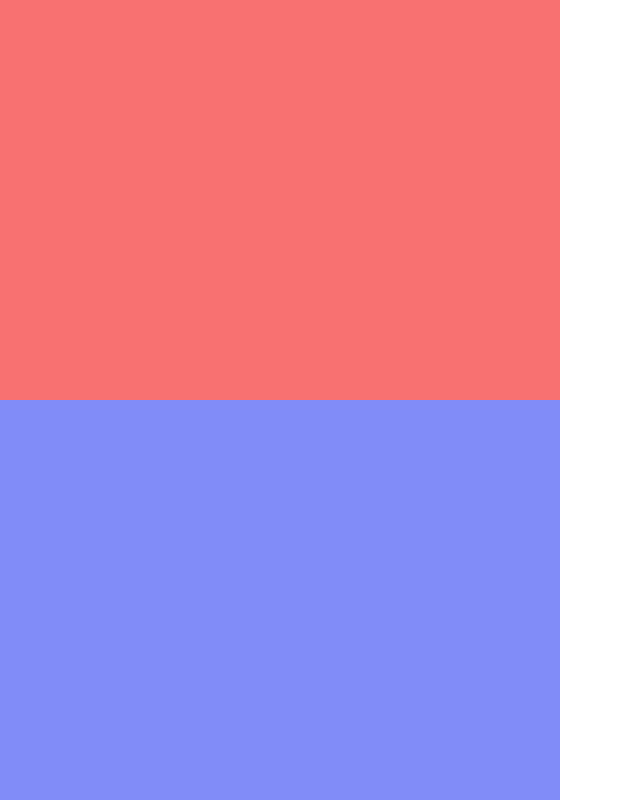
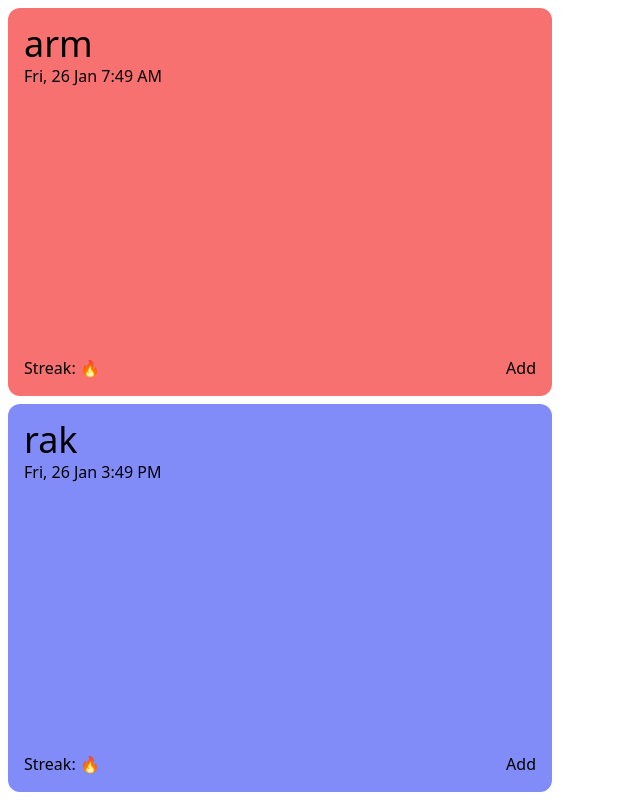
Before and after one commit to arm-out/habit, a SvelteKit app: page / in a window 1280 px wide. Shown: the whole page, without its empty margins (0-640 px from the left). Built offline with nearby package versions, Linux system fonts and the light colour scheme.

Commit message:
timezones and layout

```diff
--- a/package.json
+++ b/package.json
@@ -32,5 +32,8 @@
 		"typescript": "^5.0.0",
 		"vite": "^5.0.3"
 	},
-	"type": "module"
+	"type": "module",
+	"dependencies": {
+		"moment-timezone": "^0.5.44"
+	}
 }
--- a/src/routes/+page.svelte
+++ b/src/routes/+page.svelte
@@ -1,4 +1,41 @@
-<main class="h-screen flex flex-col max-w-[35rem]">
-	<section class="bg-red-400 h-full"></section>
-	<section class="bg-indigo-400 h-full"></section>
+<script lang="ts">
+	import moment from 'moment-timezone';
+	import { onMount } from 'svelte';
+
+	let armTime = moment.utc().tz('America/Los_Angeles').format('ddd, DD MMM h:mm A');
+	let rakTime = moment().tz('Europe/Dublin').format('ddd, DD MMM h:mm A');
+
+	onMount(() => {
+		const interval = setInterval(() => {
+			armTime = moment.utc().tz('America/Los_Angeles').format('ddd, DD MMM h:mm A');
+			rakTime = moment().tz('Europe/Dublin').format('ddd, DD MMM h:mm A');
+		}, 1000);
+
+		return () => {
+			clearInterval(interval);
+		};
+	});
+</script>
+
+<main class="h-[100dvh] flex flex-col max-w-[35rem] p-2 gap-2">
+	<section class="bg-red-400 h-full flex flex-col justify-between rounded-xl p-4">
+		<div class="flex flex-col">
+			<h2 class="text-4xl">arm</h2>
+			<h3>{armTime}</h3>
+		</div>
+		<div class="flex flex-row justify-between">
+			<p>Streak: 🔥</p>
+			<button>Add</button>
+		</div>
+	</section>
+	<section class="bg-indigo-400 h-full flex flex-col justify-between rounded-xl p-4">
+		<div class="flex flex-col">
+			<h2 class="text-4xl">rak</h2>
+			<h3>{rakTime}</h3>
+		</div>
+		<div class="flex flex-row justify-between">
+			<p>Streak: 🔥</p>
+			<button>Add</button>
+		</div>
+	</section>
 </main>
```
Also changed, not shown: 1 other file (tests, documents, lock files or other folders).
